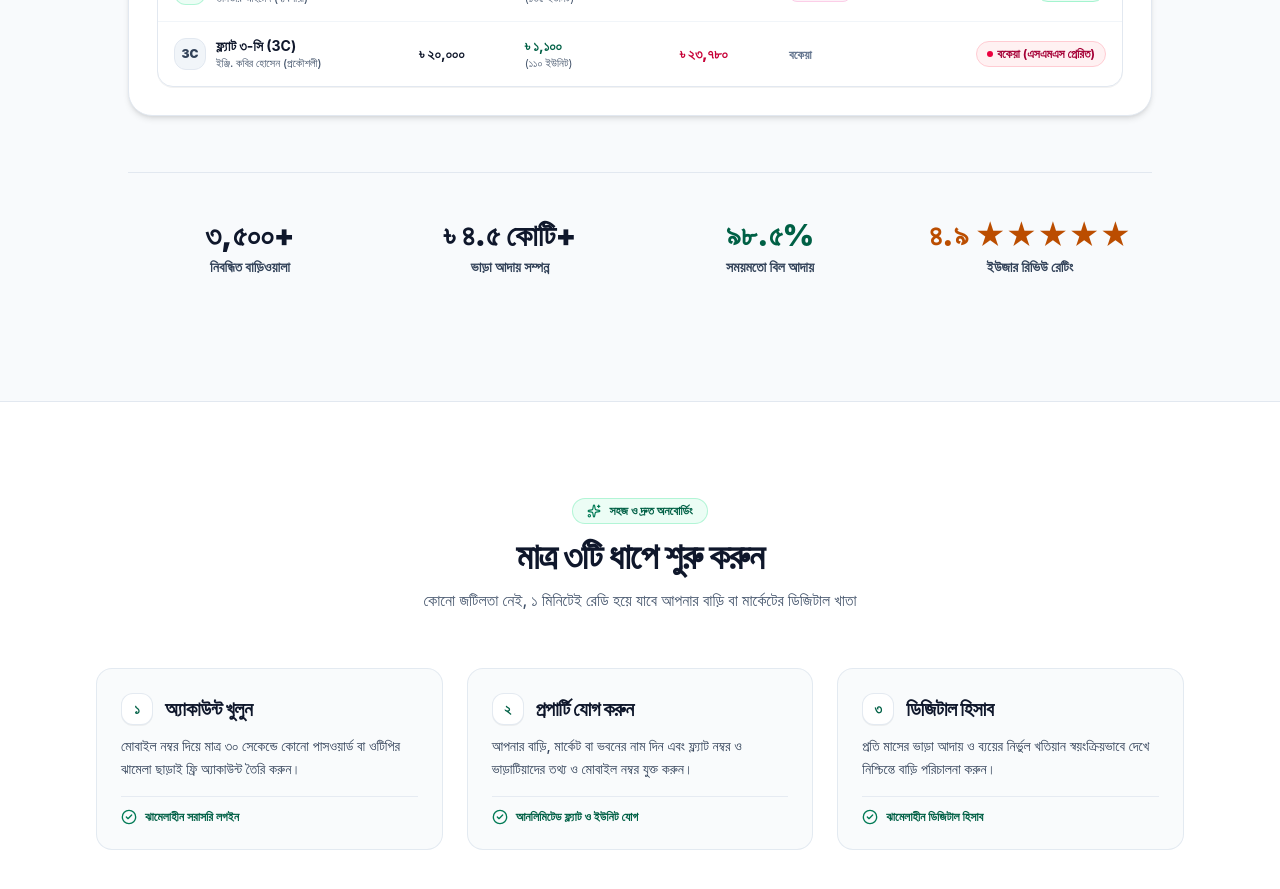
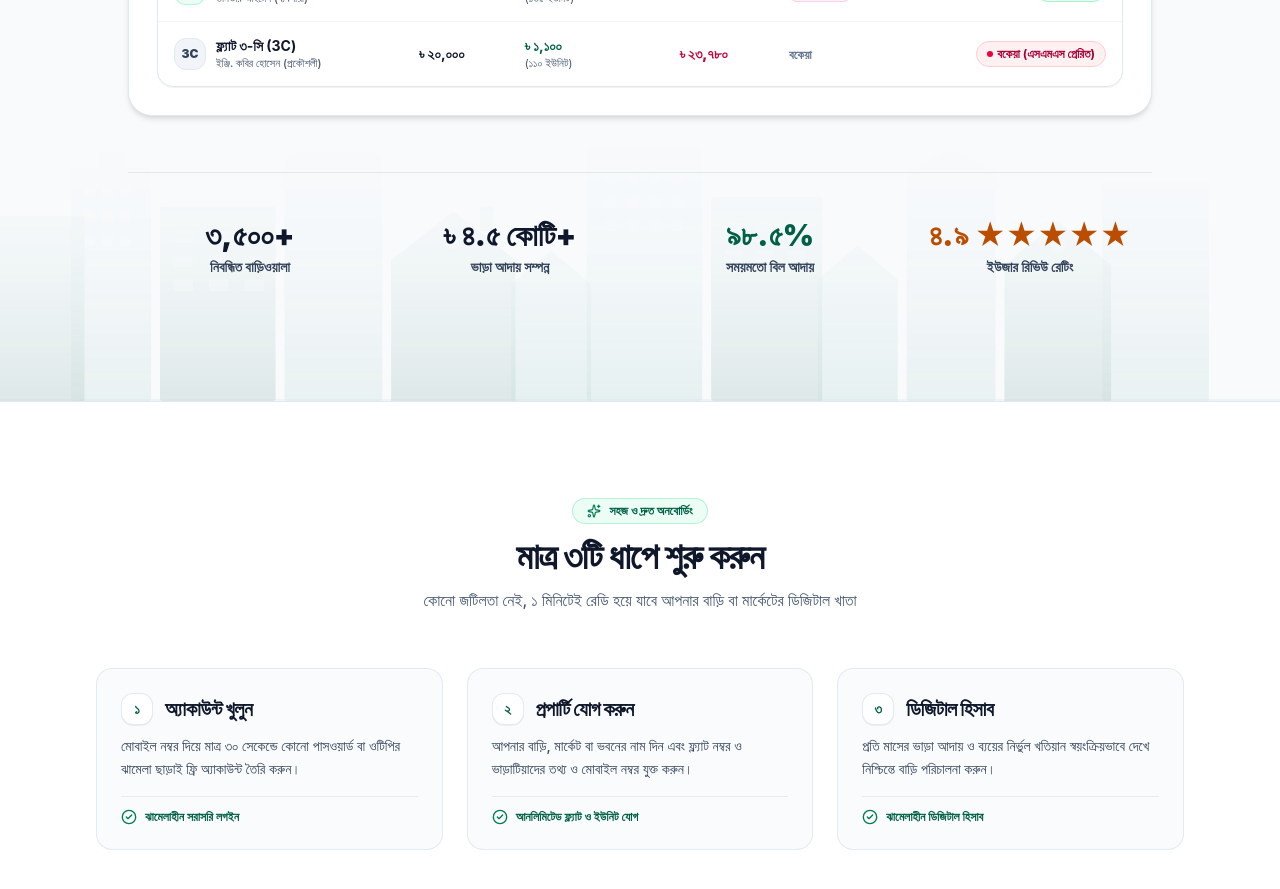
Before and after one commit to zoveraziz/vara-khata, a Next.js app: page / in a window 1280 px wide. Shown: the part 960-1849 px from the top of the page. Built offline with nearby package versions, Linux system fonts and the light colour scheme.

Commit message:
feat: add subtle architectural building skyline watermark to hero background

```diff
--- a/app/landing/page.tsx
+++ b/app/landing/page.tsx
@@ -23,6 +23,7 @@ import {
 } from 'lucide-react';
 import { useSiteContent } from '@/context/SiteContentContext';
 import BrandLogo from '@/components/BrandLogo';
+import HeroSkylineBg from '@/components/HeroSkylineBg';
 
 export default function HomePage() {
   const { content: siteContent } = useSiteContent();
@@ -103,6 +104,7 @@ export default function HomePage() {
 
       {/* 2. Hero Section (Eye-friendly, Calm & High Contrast Text) */}
       <section className="relative pt-12 pb-16 lg:pt-20 lg:pb-28 overflow-hidden z-10">
+        <HeroSkylineBg />
         <div className="max-w-7xl mx-auto px-4 sm:px-6 lg:px-8">
 
           {/* Eyebrow Pill */}
--- a/app/page.tsx
+++ b/app/page.tsx
@@ -23,6 +23,7 @@ import {
 } from 'lucide-react';
 import { useSiteContent } from '@/context/SiteContentContext';
 import BrandLogo from '@/components/BrandLogo';
+import HeroSkylineBg from '@/components/HeroSkylineBg';
 
 export default function HomePage() {
   const { content: siteContent } = useSiteContent();
@@ -103,6 +104,7 @@ export default function HomePage() {
 
       {/* 2. Hero Section (Eye-friendly, Calm & High Contrast Text) */}
       <section className="relative pt-12 pb-16 lg:pt-20 lg:pb-28 overflow-hidden z-10">
+        <HeroSkylineBg />
         <div className="max-w-7xl mx-auto px-4 sm:px-6 lg:px-8">
 
           {/* Eyebrow Pill */}
--- /dev/null
+++ b/components/HeroSkylineBg.tsx
@@ -0,0 +1,145 @@
+'use client';
+
+import React from 'react';
+
+/**
+ * HeroSkylineBg Component
+ * -------------------------------------------------------------
+ * Adds a subtle, elegant architectural skyline watermark background
+ * to the Hero section of the homepage.
+ *
+ * Characteristics:
+ * - 100% non-intrusive (pointer-events-none, -z-10)
+ * - Ultra-soft opacity (fades out smoothly towards the top)
+ * - Fully vector SVG (sharp on all Retina / 4K / Mobile screens)
+ * - Can be added or removed with 1 line of code without affecting any app logic.
+ */
+export default function HeroSkylineBg() {
+  return (
+    <div
+      className="absolute inset-x-0 bottom-0 pointer-events-none -z-10 select-none overflow-hidden flex items-end justify-center"
+      style={{
+        maskImage: 'linear-gradient(to top, rgba(0,0,0,0.45) 0%, rgba(0,0,0,0.15) 55%, transparent 100%)',
+        WebkitMaskImage: 'linear-gradient(to top, rgba(0,0,0,0.45) 0%, rgba(0,0,0,0.15) 55%, transparent 100%)',
+      }}
+      aria-hidden="true"
+    >
+      <svg
+        viewBox="0 0 1440 280"
+        fill="none"
+        xmlns="http://www.w3.org/2000/svg"
+        className="w-full min-w-[1000px] h-44 sm:h-56 lg:h-68 opacity-40 sm:opacity-45 object-cover object-bottom"
+        preserveAspectRatio="none"
+      >
+        <defs>
+          <linearGradient id="skylineGrad1" x1="0" y1="0" x2="0" y2="280" gradientUnits="userSpaceOnUse">
+            <stop offset="0%" stopColor="#047857" stopOpacity="0.25" />
+            <stop offset="100%" stopColor="#064E3B" stopOpacity="0.5" />
+          </linearGradient>
+          <linearGradient id="skylineGrad2" x1="0" y1="0" x2="0" y2="280" gradientUnits="userSpaceOnUse">
+            <stop offset="0%" stopColor="#0f766e" stopOpacity="0.18" />
+            <stop offset="100%" stopColor="#047857" stopOpacity="0.35" />
+          </linearGradient>
+          <linearGradient id="skylineGrad3" x1="0" y1="0" x2="0" y2="280" gradientUnits="userSpaceOnUse">
+            <stop offset="0%" stopColor="#334155" stopOpacity="0.15" />
+            <stop offset="100%" stopColor="#047857" stopOpacity="0.3" />
+          </linearGradient>
+        </defs>
+
+        {/* --- Background Far Layer (Towers & High Rises) --- */}
+        {/* Tower 1 */}
+        <rect x="80" y="40" width="90" height="240" rx="3" fill="url(#skylineGrad3)" />
+        <rect x="110" y="20" width="30" height="20" fill="url(#skylineGrad3)" />
+        {/* Windows Tower 1 */}
+        <g opacity="0.4" fill="#ffffff">
+          <rect x="95" y="60" width="12" height="10" rx="1" />
+          <rect x="115" y="60" width="12" height="10" rx="1" />
+          <rect x="135" y="60" width="12" height="10" rx="1" />
+          <rect x="95" y="85" width="12" height="10" rx="1" />
+          <rect x="115" y="85" width="12" height="10" rx="1" />
+          <rect x="135" y="85" width="12" height="10" rx="1" />
+          <rect x="95" y="110" width="12" height="10" rx="1" />
+          <rect x="115" y="110" width="12" height="10" rx="1" />
+          <rect x="135" y="110" width="12" height="10" rx="1" />
+        </g>
+
+        {/* Tower 2 (Far Center-Left) */}
+        <rect x="320" y="30" width="110" height="250" rx="4" fill="url(#skylineGrad3)" />
+        <polygon points="320,30 375,0 430,30" fill="url(#skylineGrad3)" />
+        {/* Antenna */}
+        <line x1="375" y1="0" x2="375" y2="-15" stroke="#047857" strokeWidth="2" opacity="0.4" />
+
+        {/* Tower 3 (Center High Rise) */}
+        <rect x="660" y="20" width="130" height="260" rx="4" fill="url(#skylineGrad2)" />
+        <rect x="700" y="5" width="50" height="15" fill="url(#skylineGrad2)" />
+        <g opacity="0.45" fill="#ffffff">
+          <rect x="680" y="45" width="14" height="10" rx="1" />
+          <rect x="705" y="45" width="14" height="10" rx="1" />
+          <rect x="730" y="45" width="14" height="10" rx="1" />
+          <rect x="755" y="45" width="14" height="10" rx="1" />
+          <rect x="680" y="70" width="14" height="10" rx="1" />
+          <rect x="705" y="70" width="14" height="10" rx="1" />
+          <rect x="730" y="70" width="14" height="10" rx="1" />
+          <rect x="755" y="70" width="14" height="10" rx="1" />
+          <rect x="680" y="95" width="14" height="10" rx="1" />
+          <rect x="705" y="95" width="14" height="10" rx="1" />
+          <rect x="730" y="95" width="14" height="10" rx="1" />
+          <rect x="755" y="95" width="14" height="10" rx="1" />
+        </g>
+
+        {/* Tower 4 (Right High Rise) */}
+        <rect x="1020" y="45" width="100" height="235" rx="3" fill="url(#skylineGrad3)" />
+        <polygon points="1020,45 1070,18 1120,45" fill="url(#skylineGrad3)" />
+
+        {/* Tower 5 (Far Right) */}
+        <rect x="1240" y="55" width="120" height="225" rx="3" fill="url(#skylineGrad3)" />
+
+        {/* --- Midground Layer (Apartments & Commercial Buildings) --- */}
+        {/* Apartment Left */}
+        <rect x="0" y="90" width="95" height="190" fill="url(#skylineGrad1)" />
+        <rect x="180" y="80" width="130" height="200" rx="3" fill="url(#skylineGrad1)" />
+        {/* Balconies on Apartment */}
+        <g opacity="0.35" fill="#ffffff">
+          <rect x="195" y="105" width="22" height="12" rx="1" />
+          <rect x="235" y="105" width="22" height="12" rx="1" />
+          <rect x="275" y="105" width="22" height="12" rx="1" />
+          <rect x="195" y="130" width="22" height="12" rx="1" />
+          <rect x="235" y="130" width="22" height="12" rx="1" />
+          <rect x="275" y="130" width="22" height="12" rx="1" />
+          <rect x="195" y="155" width="22" height="12" rx="1" />
+          <rect x="235" y="155" width="22" height="12" rx="1" />
+          <rect x="275" y="155" width="22" height="12" rx="1" />
+        </g>
+
+        {/* Duplex / Residential Houses with Pitched Roof (Center Left) */}
+        <path d="M440 135 L510 85 L580 135 V280 H440 Z" fill="url(#skylineGrad1)" />
+        {/* Chimney */}
+        <rect x="540" y="80" width="15" height="25" fill="url(#skylineGrad1)" />
+        {/* Attic Window */}
+        <circle cx="510" cy="115" r="9" fill="#ffffff" opacity="0.4" />
+
+        {/* Mid-Rise Center Right */}
+        <rect x="800" y="70" width="125" height="210" rx="3" fill="url(#skylineGrad1)" />
+        <g opacity="0.35" fill="#ffffff">
+          <rect x="815" y="95" width="20" height="12" rx="1" />
+          <rect x="850" y="95" width="20" height="12" rx="1" />
+          <rect x="885" y="95" width="20" height="12" rx="1" />
+          <rect x="815" y="125" width="20" height="12" rx="1" />
+          <rect x="850" y="125" width="20" height="12" rx="1" />
+          <rect x="885" y="125" width="20" height="12" rx="1" />
+        </g>
+
+        {/* Duplex / Residential Houses with Pitched Roof (Right) */}
+        <path d="M1130 140 L1190 95 L1250 140 V280 H1130 Z" fill="url(#skylineGrad1)" />
+        <circle cx="1190" cy="120" r="8" fill="#ffffff" opacity="0.4" />
+
+        {/* Foreground Rooftops & Base Accent Line */}
+        <path d="M575 160 L620 125 L665 160 V280 H575 Z" fill="url(#skylineGrad2)" />
+        <path d="M920 155 L965 120 L1010 155 V280 H920 Z" fill="url(#skylineGrad2)" />
+
+        {/* Ground Baseline */}
+        <line x1="0" y1="279" x2="1440" y2="279" stroke="#047857" strokeWidth="2" opacity="0.2" />
+      </svg>
+    </div>
+  );
+}
```
